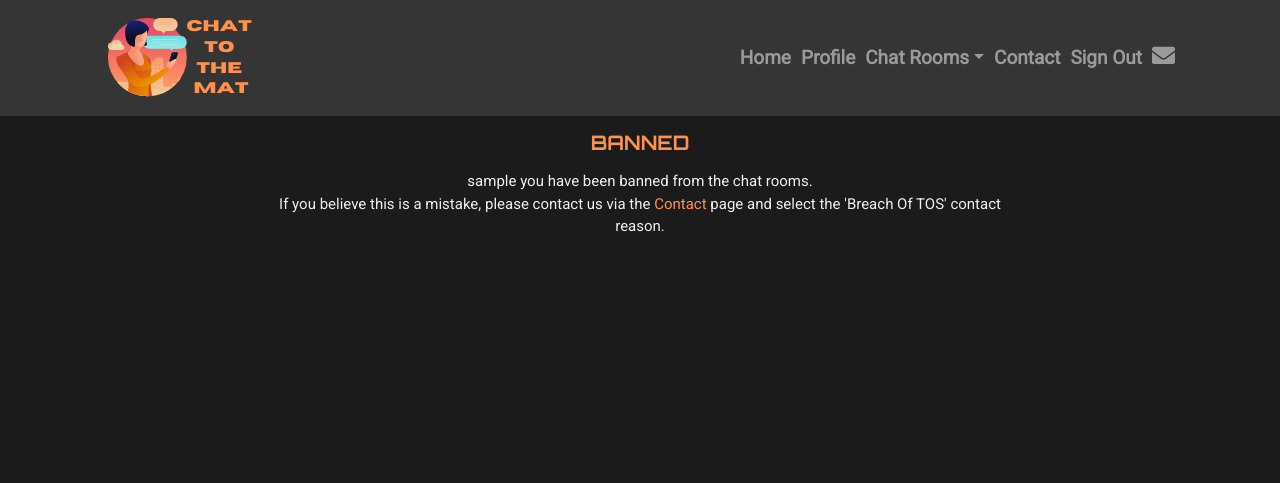
After one commit to Dee-McG/ChatToTheMat, a Django app: page /chat_rooms/banned/ in a window 1280 px wide. The commit adds this page. Shown: the top 483 px of the page. Run offline with Django 3.2, Linux system fonts and the light colour scheme; the visitor is signed in with stand-in values (Sample User, id 1); some libraries are stand-ins or nearby versions.

Commit message:
Refactored banned user to redirect to serpate page

```diff
--- /dev/null
+++ b/chat_rooms/templates/chat_rooms/banned.html
@@ -0,0 +1,19 @@
+{% extends "base.html" %}
+{% load static %}
+
+{% block content %}
+
+    <main class="container" id="chat_container">
+        <div class="row">
+            <div class="col-sm-12 col-md-10 offset-md-1 col-lg-8 offset-lg-2">
+                <h2 class="text-center">BANNED</h2>
+                <p class="text-center main-text">{{ request.user }} you have been banned from the chat rooms.<br>
+                If you believe this is a mistake, please contact us via the
+                <a class="anchors" href="{% url 'contact' %}">Contact</a> page
+                and select the 'Breach Of TOS' contact reason.
+                </p>
+            </div>
+        </div>
+    </main>
+
+{% endblock %}
--- a/chat_rooms/urls.py
+++ b/chat_rooms/urls.py
@@ -8,4 +8,5 @@ urlpatterns = [
          views.delete_sport_message, name='delete_sport_message'),
     path('delete/general/<int:chat_id>/',
          views.delete_general_message, name='delete_general_message'),
+    path('banned/', views.banned, name='banned'),
 ]
--- a/chat_rooms/views.py
+++ b/chat_rooms/views.py
@@ -18,12 +18,14 @@ def chat_home(request):
 
     banned_status = BannedUsers.objects.filter(user=request.user, banned=True)
 
+    if banned_status:
+        return redirect(reverse('banned'))
+
     channel = 'general'
 
     context = {
         'chat': chat,
         'channel': channel,
-        'banned_status': banned_status,
     }
 
     try:
@@ -61,6 +63,11 @@ def sports_chat(request):
     """ A view to return the chat room page using sports model """
 
     chat = SportChat.objects.all()
+
+    banned_status = BannedUsers.objects.filter(user=request.user, banned=True)
+
+    if banned_status:
+        return redirect(reverse('banned'))
 
     channel = 'sports'
 
@@ -121,3 +128,8 @@ def delete_general_message(request, chat_id):
     message.delete()
     messages.success(request, 'Message deleted!')
     return redirect(reverse('chat_home'))
+
+
+@login_required
+def banned(request):
+    return render(request, 'chat_rooms/banned.html')
```
Also changed, not shown: chat_rooms/templates/chat_rooms/chat_home.html (+4 -17 lines).
